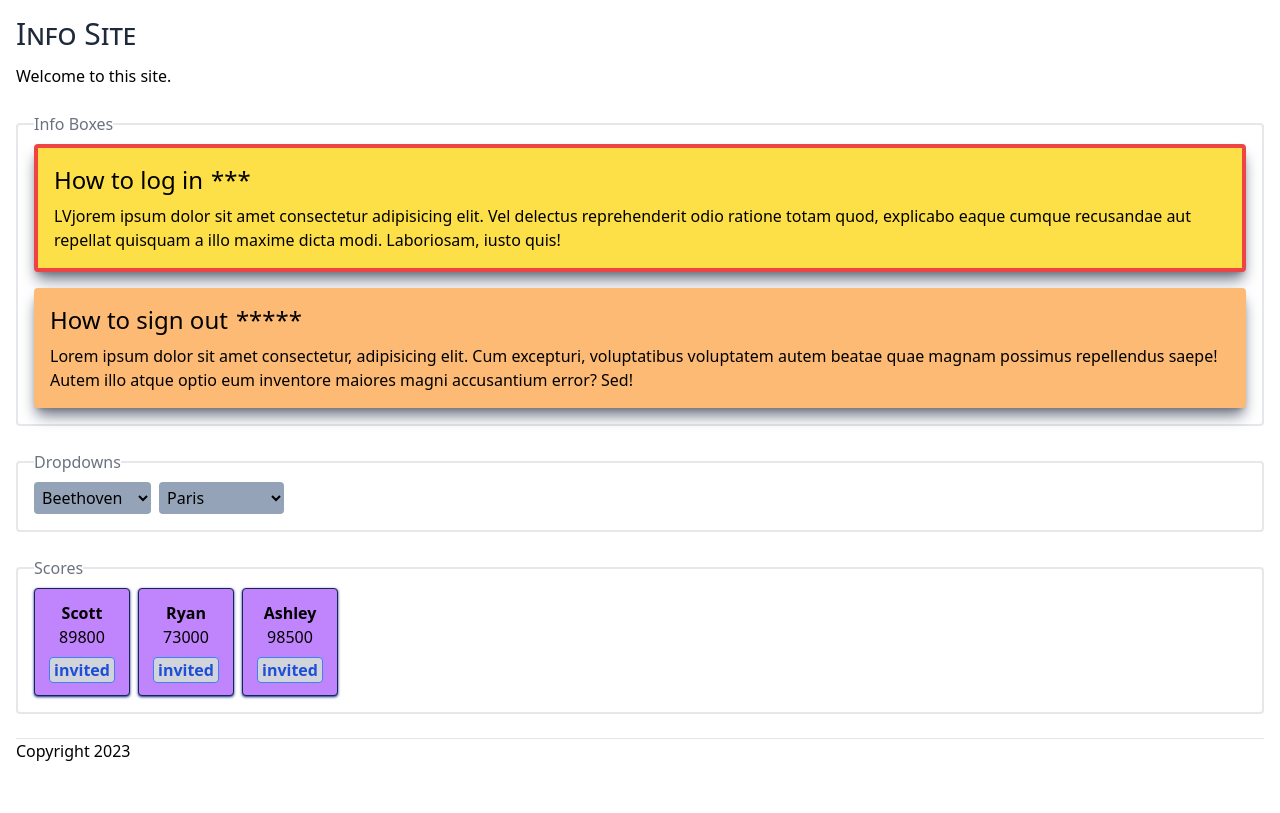
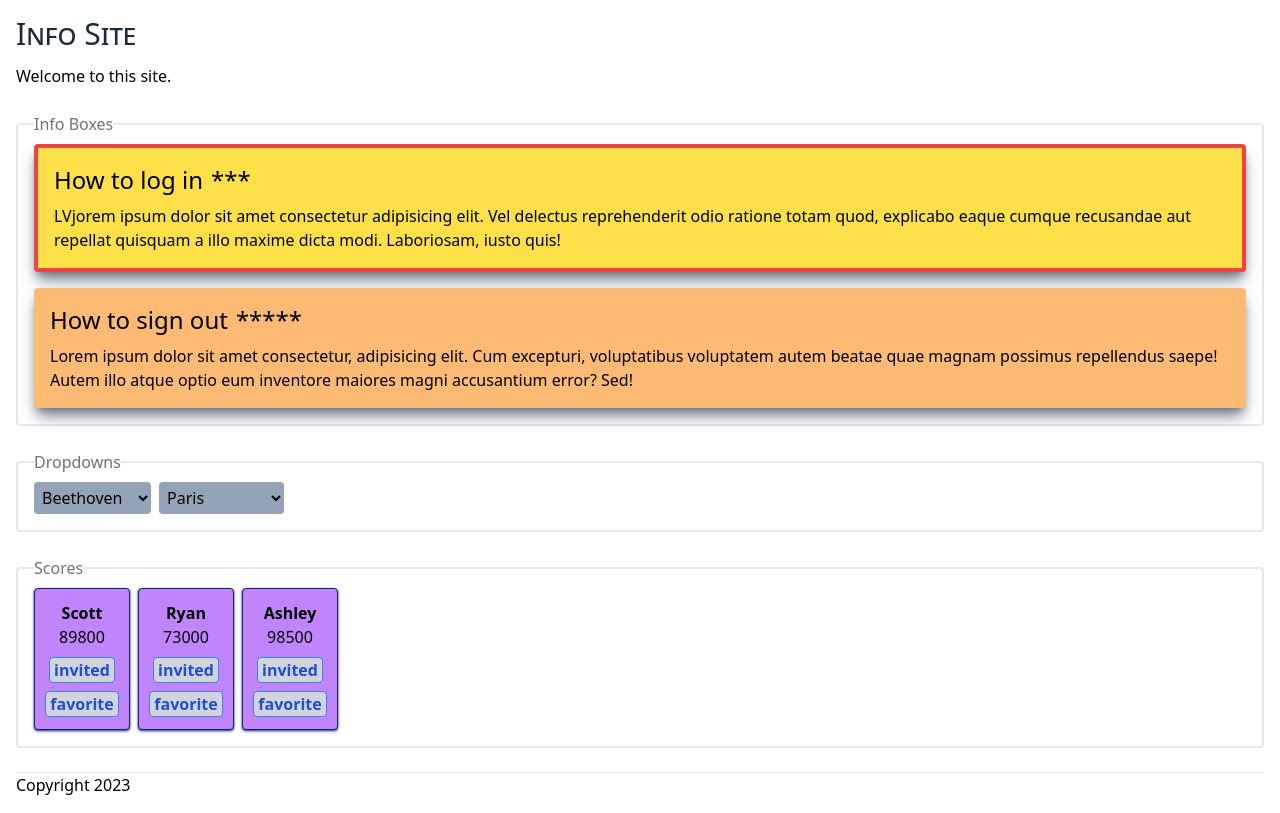
Before and after one commit to edwardtanguay/et819-vite-components-demo, a React (Vite) app: page / in a window 1280 px wide. Built offline with nearby package versions, Linux system fonts and the light colour scheme.

Commit message:
favorite

```diff
--- a/src/App.tsx
+++ b/src/App.tsx
@@ -1,3 +1,4 @@
+import { useState } from "react";
 import { Dropdown } from "./components/Dropdown";
 import { Footer } from "./components/Footer";
 import { Header } from "./components/Header";
@@ -7,6 +8,7 @@ import { Wrapper } from "./components/Wrapper";
 import * as exampleData from "./exampleData";
 
 function App() {
+	const [favorite, setFavorite] = useState("");
 	return (
 		<>
 			<Header />
@@ -33,9 +35,12 @@ function App() {
 
 			<Wrapper title="Scores">
 				<div className="flex">
-					{exampleData.playerResults.map((playerResult) => {
-						return <ScorePanel playerResult={playerResult} />;
-					})}
+					<div className="flex">
+						{exampleData.playerResults.map((playerResult) => {
+							return <ScorePanel playerResult={playerResult} setFavorite={setFavorite} />;
+						})}
+					</div>
+					<p className="flex justify-center w-full items-center text-4xl">{favorite}</p>
 				</div>
 			</Wrapper>
 
--- a/src/components/ScorePanel.tsx
+++ b/src/components/ScorePanel.tsx
@@ -4,17 +4,26 @@ interface IProps {
 	playerResult: {
 		name: string;
 		score: number;
-	};
+	},
+	setFavorite: (favorite: string) => void
 }
 
-export const ScorePanel = ({ playerResult }: IProps) => {
+export const ScorePanel = ({ playerResult, setFavorite }: IProps) => {
 	const [paid, setPaid] = useState(false);
 	return (
 		<div className="bg-purple-400 mr-2 w-24 px-1 py-3 justify-center rounded flex  border-blue-950 border shadow shadow-blue-900">
 			<div>
-				<p className="font-bold flex justify-center">{playerResult.name}{paid && (<span>*</span>)}</p>
+				<p className="font-bold flex justify-center">
+					{playerResult.name}
+					{paid && <span>*</span>}
+				</p>
 				<p className="flex justify-center">{playerResult.score}</p>
-				<button onClick={() => setPaid(!paid)}>invited</button>
+				<div className="flex justify-center">
+					<button onClick={() => setPaid(!paid)}>invited</button>
+				</div>
+				<div className="flex justify-center">
+					<button onClick={() => setFavorite(playerResult.name)}>favorite</button>
+				</div>
 			</div>
 		</div>
 	);
```
